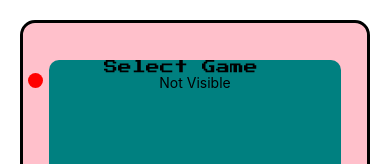
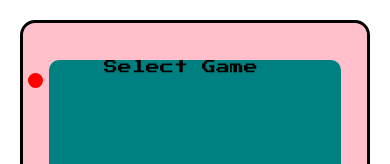
Before and after one commit to akblal/snake-mobile, a React Native app: screen / in a window 390 px wide. Shown: the top 164 px of the page. Built offline with nearby package versions, Linux system fonts and the light colour scheme.

Commit message:
disables A button when open SelectGame modal

```diff
--- a/src/components/SelectGame.jsx
+++ b/src/components/SelectGame.jsx
@@ -97,8 +97,6 @@ const SelectGame = ({ arrowDirection, toggleUpDown, pressedA, pressedB, handleA,
 
         })}
 
-        {modalVisible ? <Text>Visible</Text> : <Text>Not Visible</Text>}
-
       </View>
       <View style= {styles.gameSelectionContainer}>
         <Text style= {styles.font}>List of Games</Text>
@@ -123,6 +121,7 @@ const SelectGame = ({ arrowDirection, toggleUpDown, pressedA, pressedB, handleA,
             })}
             {gameList.map((game, id) => {
               if (id === gameID && (pressedA.slice(-1) === 'A' && pressedA.length % 2 === 1)) {
+                disableAButton(true);
                 return <SelectGameModal key= {id} handleA= {handleA} game= {game} pressedA= {pressedA} disableAButton= {disableAButton}/>
               }
             })}
```
Also changed, not shown: 1 other file (tests, documents, lock files or other folders).
